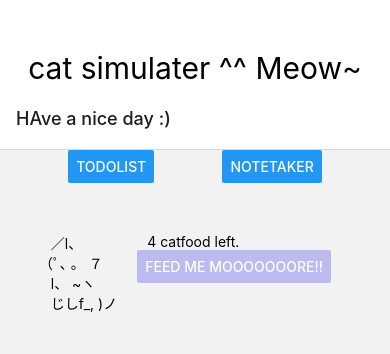
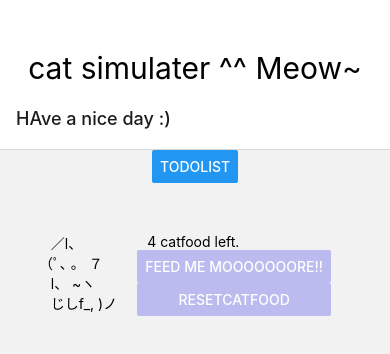
Before and after one commit to cecixileichen/153a, a React Native app in the folder AwesomeProject/: screen / in a window 390 px wide. Shown: the top 354 px of the page. Built offline with nearby package versions, Linux system fonts and the light colour scheme.

Commit message:
Jun 19 second commit

```diff
--- a/AwesomeProject/components/CatFoodButton.js
+++ b/AwesomeProject/components/CatFoodButton.js
@@ -1,7 +1,7 @@
 import react from 'react';
 import {Button,Text,View} from 'react-native';
 
-const CatFoodButton = ({catFood, updateCatFood, storeData}) => {
+const CatFoodButton = ({catFood, updateCatFood, storeData, resetCatFood}) => {
     return (
       <View style={{alignContent: 'center',
                     margin: 20}}>
@@ -17,6 +17,11 @@ const CatFoodButton = ({catFood, updateCatFood, storeData}) => {
           title={'Feed Me Mooooooore!!'}
           color='#BBBBF0'
         />
+        <Button title='resetCatFood'
+                      onPress={() => {updateCatFood(4);
+                                     resetCatFood()}}
+                       color='#BBBBF0'
+        />
        </View>
     );
   };
--- a/AwesomeProject/components/NoteTaker.js
+++ /dev/null
@@ -1,23 +0,0 @@
-import React, {useState} from 'react';
-import {Text, TextInput, View} from 'react-native';
-import TextInputer from './TextInputer';
-
-const NoteTaker = () => {
-    const [change,setChange] = useState(0)
-    return (
-      <View style={{flexDirection:'column',
-                    padding: 30}}>
-            <View>
-            </View>
-            <Text style = {{fontSize: 20,
-                            alignSelf: 'center',}}>
-                Feel free to write anything :)
-            </Text>
-            <View>
-                <TextInputer />
-            </View>
-      </View>
-    )
-  }
-
-export default NoteTaker;
--- a/AwesomeProject/components/StackDemo.js
+++ b/AwesomeProject/components/StackDemo.js
@@ -3,7 +3,6 @@ import {Button,Text,View} from 'react-native';
 import {NavigationContainer} from '@react-navigation/native';
 import {createNativeStackNavigator} from '@react-navigation/native-stack';
 import ToDoList from './ToDoList';
-import NoteTaker from './NoteTaker';
 import CatFoodButton from './CatFoodButton';
 import AsyncStorage from '@react-native-async-storage/async-storage';
 
@@ -41,6 +40,16 @@ const HomeScreen = ({navigation}) => {
       }
     }
 
+    const resetCatFood = async () => {
+      try {
+        console.log('in clearData')
+        await AsyncStorage.clear()
+      } catch(e) {
+        console.log("error in clearData ")
+        console.dir(e)
+      }
+}
+
     useEffect(() => {getCount()}, [])
 
     return (
@@ -51,12 +60,6 @@ const HomeScreen = ({navigation}) => {
                 title= "ToDoList"
                 onPress = {()=>
                 navigation.navigate('ToDoList')
-                }
-              />
-              <Button
-                title= "NoteTaker"
-                onPress = {()=>
-                navigation.navigate('NoteTaker')
                 }
               />
             </View>
@@ -72,7 +75,8 @@ const HomeScreen = ({navigation}) => {
               </View>
               <CatFoodButton catFood={catFood}
                              updateCatFood={updateCatFood}
-                             storeData={storeData}/>
+                             storeData={storeData}
+                             resetCatFood={resetCatFood}/>
             </View>
       </View>
     );
@@ -86,7 +90,6 @@ const MyStack = () => {
           options={{title: 'HAve a nice day :)'}}
         />
         <Stack.Screen name="ToDoList" component ={ToDoList} />
-        <Stack.Screen name="NoteTaker" component ={NoteTaker} />
       </Stack.Navigator>
     </NavigationContainer>
   );
--- /dev/null
+++ b/AwesomeProject/components/TaskButton.js
@@ -0,0 +1,20 @@
+import React,{useState} from 'react';
+import {View, Button, Text} from 'react-native';
+
+const TaskButton = ({taskname}) => {
+    const [finish, setFinish] = useState(false);
+    return (
+      <View>
+        <Button
+          onPress={() => {
+            setFinish(!finish);
+          }}
+          disabled={finish}
+          title={finish ? 'Well Done!' : taskname}
+          color='#BBBBF0'
+        />
+      </View>
+    );
+  };
+
+export default TaskButton
--- a/AwesomeProject/components/TextInputer.js
+++ /dev/null
@@ -1,20 +0,0 @@
-import React, {useState} from 'react';
-import {Text, TextInput, View} from 'react-native';
-
-const TextInputer = () => {
-    const [text, setText] = useState('');
-    return (
-      <View style={{marginTop: 20}}>
-        <TextInput
-          editable
-          multiline
-          style={{height: 1000}}
-          placeholder="If you have any thoughts...🤔"
-          onChangeText={newText => setText(newText)}
-          defaultValue={text}
-        />
-      </View>
-    );
-  };
-
-export default TextInputer;
--- a/AwesomeProject/components/ToDoList.js
+++ b/AwesomeProject/components/ToDoList.js
@@ -1,5 +1,6 @@
 import React,{useState} from 'react';
-import {View, Button, Text, TextInput} from 'react-native';
+import {View, Button, Text} from 'react-native';
+import TaskButton from './TaskButton';
 
 const ToDoList = () => {
     return (
@@ -19,20 +20,4 @@ const ToDoList = () => {
     );
   };
 
-const TaskButton = ({taskname}) => {
-  const [finish, setFinish] = useState(false);
-  return (
-    <View>
-      <Button
-        onPress={() => {
-          setFinish(!finish);
-        }}
-        disabled={finish}
-        title={finish ? 'Well Done!' : taskname}
-        color='#BBBBF0'
-      />
-    </View>
-  );
-};
-
 export default ToDoList;
```
